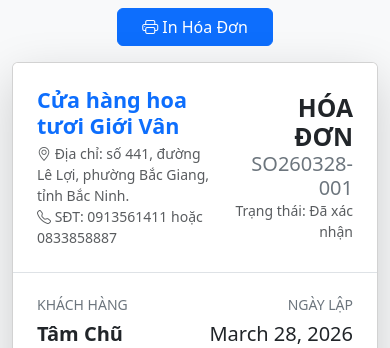
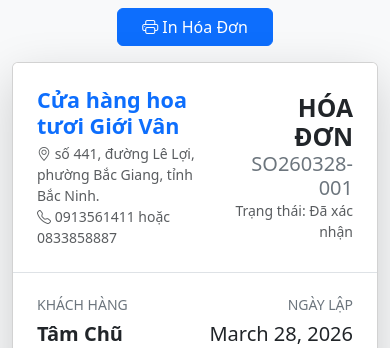
Before and after one commit to tinhduong/inventory_system, a Django app: template templates/orders/public_order.html in a window 390 px wide. Shown: the top 348 px of the page. Run offline with Django 5.2, Linux system fonts and the light colour scheme; the template is opened without the code that fills it: values that come from a table or form of the project are taken from there, others are empty; data comes from the database, SQL or seed files in the repository.

Commit message:
Simplify public order header: remove Address and Phone labels, use icons only

```diff
--- a/templates/orders/public_order.html
+++ b/templates/orders/public_order.html
@@ -37,10 +37,10 @@
                     <div class="col-7 text-start">
                         <h4 class="fw-bold text-primary mb-1">Cửa hàng hoa tươi Giới Vân</h4>
                         <p class="text-muted small mb-0">
-                            <i class="bi bi-geo-alt"></i> Địa chỉ: số 441, đường Lê Lợi, phường Bắc Giang, tỉnh Bắc Ninh.
+                            <i class="bi bi-geo-alt"></i> số 441, đường Lê Lợi, phường Bắc Giang, tỉnh Bắc Ninh.
                         </p>
                         <p class="text-muted small mb-0">
-                            <i class="bi bi-telephone"></i> SĐT: 0913561411 hoặc 0833858887
+                            <i class="bi bi-telephone"></i> 0913561411 hoặc 0833858887
                         </p>
                     </div>
                     <div class="col-5 text-end">
```
